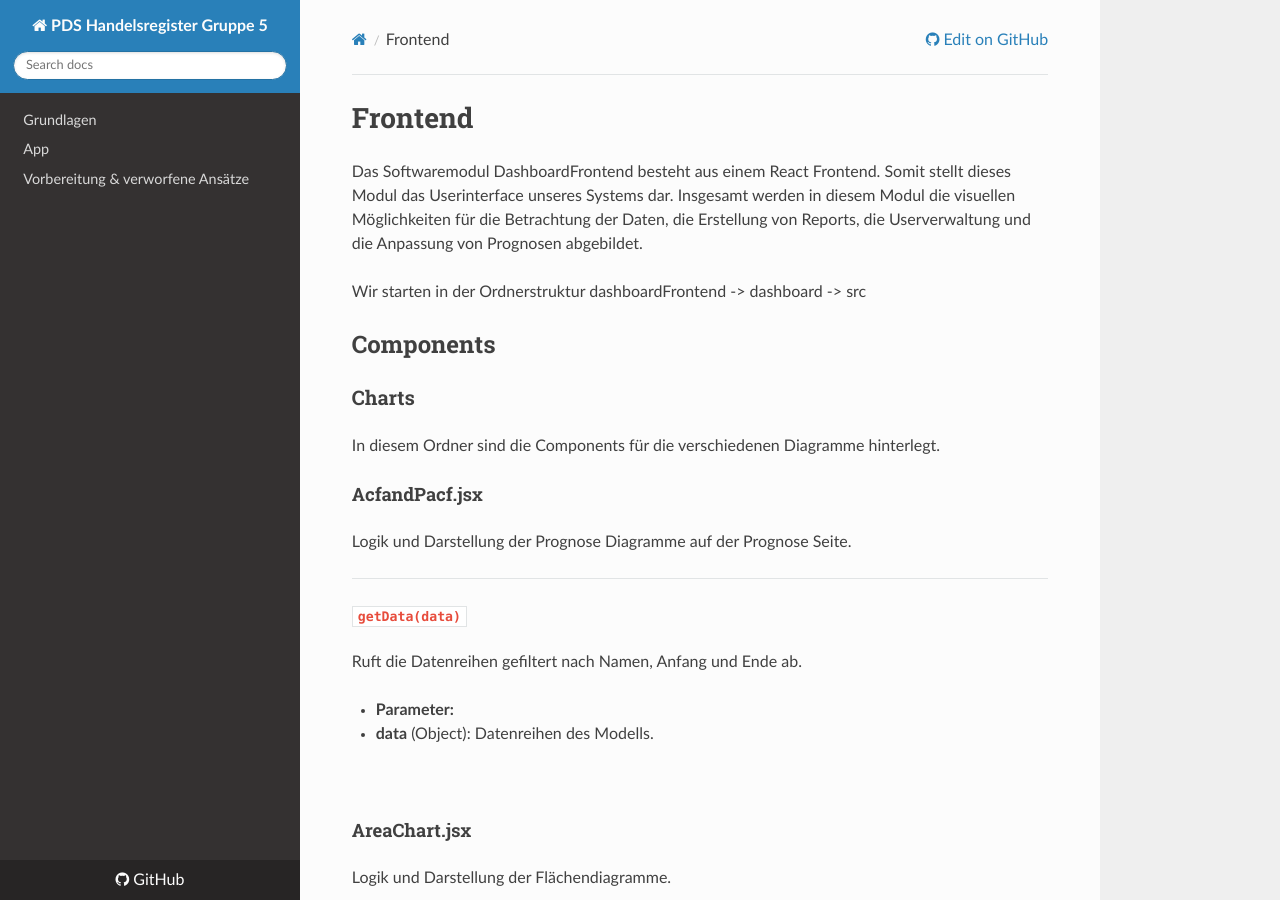
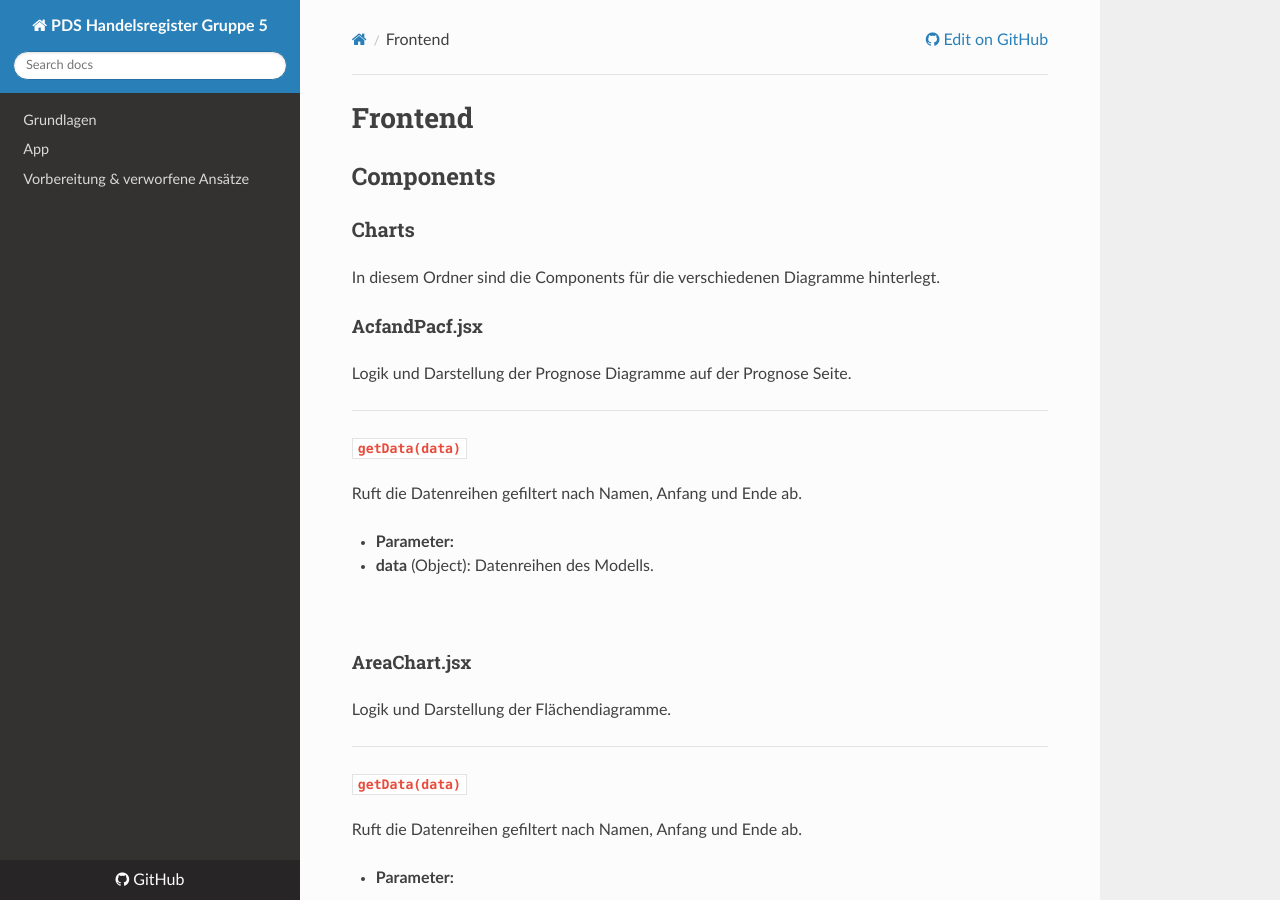
Before and after one commit to joschikahn/DokuPdsHandelsregisterGroup5, an MkDocs documentation site: the page built from docs/dashboardFrontend.md, in a window 1280 px wide and 900 px high. Built offline with MkDocs 1.6.1, drawn with Linux system fonts in a browser that asks for light colours; nearby versions of some CDN libraries.

```diff
--- a/docs/dashboardFrontend.md
+++ b/docs/dashboardFrontend.md
@@ -1,8 +1,4 @@
 # Frontend
-Das Softwaremodul DashboardFrontend besteht aus einem React Frontend. Somit stellt dieses Modul das Userinterface unseres Systems dar. Insgesamt werden in diesem Modul die visuellen Möglichkeiten für die Betrachtung der Daten, die Erstellung von Reports, die Userverwaltung und die Anpassung von Prognosen abgebildet.
-
-Wir starten in der Ordnerstruktur
-dashboardFrontend -> dashboard -> src
 
 ## Components
 ### Charts
```
Also changed, not shown: docs/index.md (+1 -1 lines).
